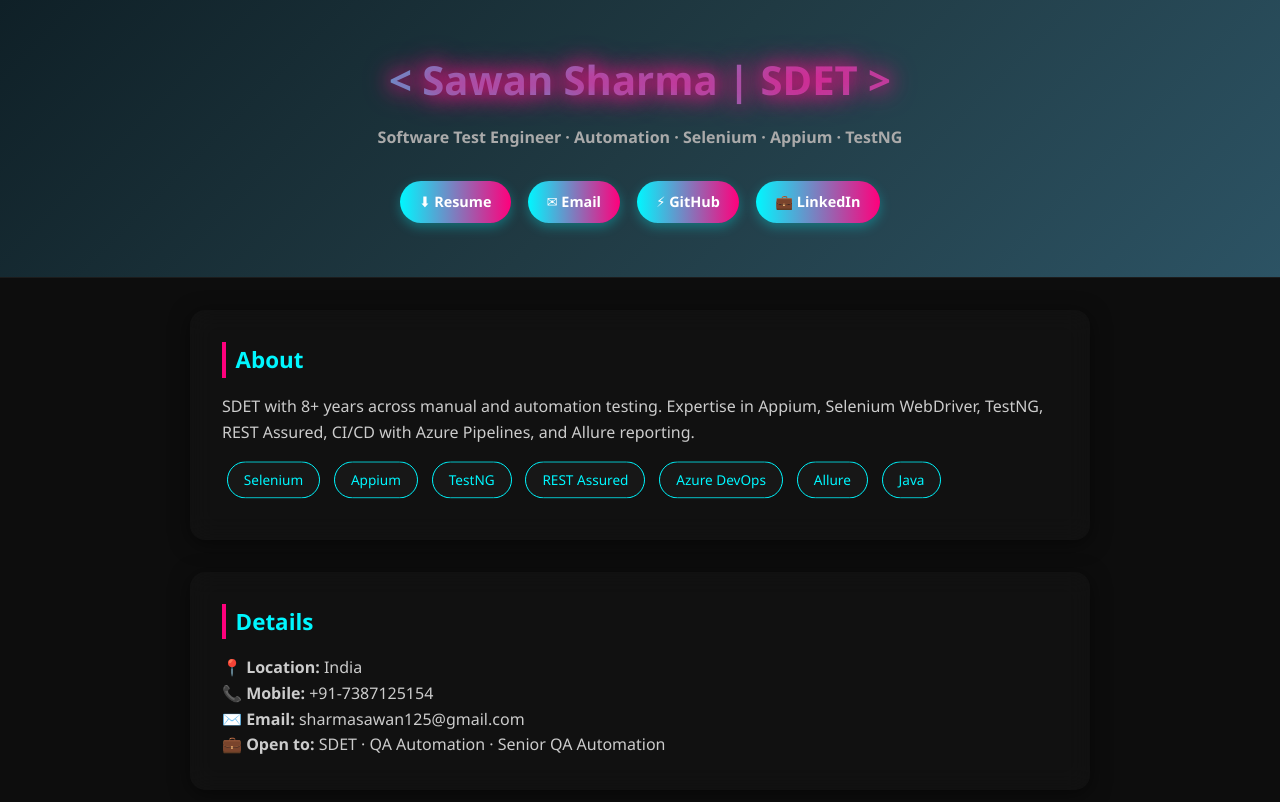
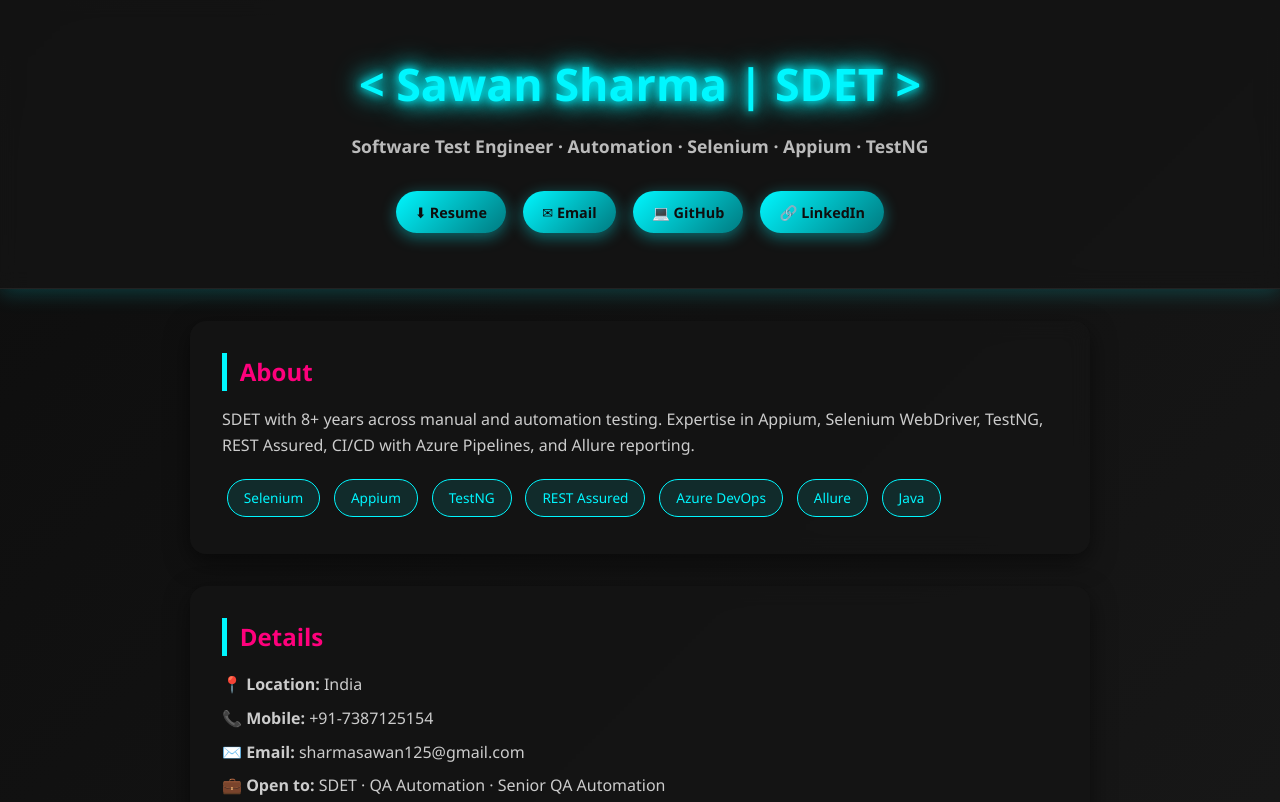
Before and after one commit to sawanS/Portfolio, a plain HTML site: page index.html in a window 1280 px wide. Shown: the top 802 px of the page. Drawn offline with Linux system fonts and the light colour scheme.

Commit message:
Update index.html

```diff
--- a/index.html
+++ b/index.html
@@ -14,50 +14,41 @@
     }
 
     body {
-      background: #0d0d0d;
+      background: linear-gradient(135deg, #0d0d0d, #1a1a1a);
       color: #e0e0e0;
       line-height: 1.6;
       overflow-x: hidden;
     }
 
-    /* Glow Animations */
-    @keyframes neonGlow {
-      0%, 100% { text-shadow: 0 0 5px #00f7ff, 0 0 10px #00f7ff; }
-      50% { text-shadow: 0 0 20px #ff007c, 0 0 30px #ff007c; }
-    }
-
-    @keyframes float {
-      0%, 100% { transform: translateY(0px); }
-      50% { transform: translateY(-6px); }
-    }
-
-    @keyframes fadeInUp {
-      0% { opacity: 0; transform: translateY(20px); }
-      100% { opacity: 1; transform: translateY(0); }
+    /* Neon Glow Effect */
+    .glow {
+      text-shadow: 0 0 10px #00f7ff, 0 0 20px #00f7ff, 0 0 30px #00f7ff;
     }
 
     /* Header */
     header {
       text-align: center;
       padding: 3rem 1rem;
-      background: linear-gradient(135deg, #0f2027, #203a43, #2c5364);
-      border-bottom: 1px solid #1c1c1c;
+      background: rgba(20, 20, 20, 0.85);
+      backdrop-filter: blur(10px);
+      border-bottom: 1px solid #222;
+      box-shadow: 0 4px 20px rgba(0, 247, 255, 0.2);
     }
 
     header h1 {
-      font-size: 2.5rem;
-      background: linear-gradient(90deg, #00f7ff, #ff007c);
-      -webkit-background-clip: text;
-      -webkit-text-fill-color: transparent;
-      animation: neonGlow 3s infinite alternate;
+      font-size: 2.8rem;
+      color: #00f7ff;
+      animation: fadeInDown 1.5s ease;
     }
 
     header h2 {
-      font-size: 1rem;
-      color: #aaa;
+      font-size: 1.1rem;
+      color: #bbb;
       margin-top: 0.8rem;
+      animation: fadeInUp 2s ease;
     }
 
+    /* Buttons */
     .buttons {
       margin-top: 1.5rem;
     }
@@ -68,17 +59,17 @@
       padding: 0.6rem 1.2rem;
       border-radius: 30px;
       text-decoration: none;
-      background: linear-gradient(90deg, #00f7ff, #ff007c);
-      color: #fff;
+      background: linear-gradient(135deg, #00f7ff, #007a80);
+      color: #0e0e0e;
       font-weight: 600;
       font-size: 0.9rem;
       transition: 0.3s ease;
-      box-shadow: 0 4px 12px rgba(0, 247, 255, 0.3);
+      box-shadow: 0 4px 15px rgba(0, 247, 255, 0.4);
     }
 
     .buttons a:hover {
-      transform: scale(1.05);
-      box-shadow: 0 6px 16px rgba(255, 0, 124, 0.5);
+      transform: translateY(-3px) scale(1.05);
+      box-shadow: 0 6px 20px rgba(0, 247, 255, 0.6);
     }
 
     /* Sections */
@@ -86,24 +77,30 @@
       max-width: 900px;
       margin: 2rem auto;
       padding: 2rem;
-      border-radius: 15px;
-      background: rgba(20, 20, 20, 0.6);
-      backdrop-filter: blur(12px);
-      box-shadow: 0 4px 20px rgba(0,0,0,0.5);
-      animation: fadeInUp 1s ease;
+      border-radius: 16px;
+      background: rgba(20, 20, 20, 0.85);
+      backdrop-filter: blur(10px);
+      box-shadow: 0 8px 25px rgba(0,0,0,0.5);
+      transition: 0.3s;
+    }
+
+    section:hover {
+      transform: translateY(-5px);
+      box-shadow: 0 10px 30px rgba(0,247,255,0.25);
     }
 
     section h3 {
-      font-size: 1.4rem;
+      font-size: 1.5rem;
       margin-bottom: 1rem;
-      color: #00f7ff;
-      border-left: 4px solid #ff007c;
-      padding-left: 0.6rem;
+      color: #ff007c;
+      border-left: 5px solid #00f7ff;
+      padding-left: 0.8rem;
     }
 
     section p {
       font-size: 1rem;
       color: #ccc;
+      margin-bottom: 0.5rem;
     }
 
     /* Skills */
@@ -114,65 +111,78 @@
     .skills span {
       display: inline-block;
       margin: 0.3rem;
-      padding: 0.4rem 1rem;
+      padding: 0.45rem 1rem;
       border-radius: 20px;
-      background: rgba(26, 26, 26, 0.8);
+      background: rgba(0, 247, 255, 0.1);
       border: 1px solid #00f7ff;
       color: #00f7ff;
       font-size: 0.85rem;
       transition: 0.3s;
-      animation: float 3s ease-in-out infinite;
     }
 
     .skills span:hover {
       background: #00f7ff;
       color: #0e0e0e;
-      box-shadow: 0 0 10px #00f7ff;
+      box-shadow: 0 0 12px #00f7ff;
     }
 
     /* Projects */
     .project {
       margin-bottom: 1.5rem;
       padding: 1.2rem;
-      border-radius: 12px;
-      background: #1a1a1a;
+      border-radius: 10px;
+      background: rgba(30, 30, 30, 0.9);
+      border-left: 3px solid #00f7ff;
       transition: 0.3s;
-      box-shadow: 0 2px 10px rgba(0,0,0,0.4);
     }
 
     .project:hover {
-      transform: translateY(-6px) scale(1.02);
-      box-shadow: 0 6px 20px rgba(0,247,255,0.4);
+      transform: translateX(8px);
+      box-shadow: 0 4px 15px rgba(0,247,255,0.3);
     }
 
     .project h4 {
       font-size: 1.1rem;
-      color: #ff007c;
+      color: #00f7ff;
       margin-bottom: 0.5rem;
     }
 
     /* Footer */
     footer {
       text-align: center;
-      padding: 1.5rem 1rem;
-      font-size: 0.9rem;
-      color: #aaa;
+      padding: 2rem 1rem;
+      font-size: 0.85rem;
+      color: #777;
+      margin-top: 2rem;
       border-top: 1px solid #1c1c1c;
-      margin-top: 3rem;
-      background: linear-gradient(90deg, #00f7ff33, #ff007c33);
+    }
+
+    footer span {
+      color: #00f7ff;
+    }
+
+    /* Animations */
+    @keyframes fadeInDown {
+      from { opacity: 0; transform: translateY(-20px); }
+      to { opacity: 1; transform: translateY(0); }
+    }
+
+    @keyframes fadeInUp {
+      from { opacity: 0; transform: translateY(20px); }
+      to { opacity: 1; transform: translateY(0); }
     }
   </style>
 </head>
 <body>
   <!-- Header -->
   <header>
-    <h1>&lt; Sawan Sharma | SDET &gt;</h1>
+    <h1 class="glow">&lt; Sawan Sharma | SDET &gt;</h1>
     <h2>Software Test Engineer · Automation · Selenium · Appium · TestNG</h2>
     <div class="buttons">
       <a href="SawanSharma_Resume_8+YEO.pdf" download>⬇ Resume</a>
       <a href="mailto:sharmasawan125@gmail.com">✉ Email</a>
-      <a href="https://github.com/" target="_blank">⚡ GitHub</a>
-      <a href="https://linkedin.com/" target="_blank">💼 LinkedIn</a>
+      <a href="https://github.com/" target="_blank">💻 GitHub</a>
+      <a href="https://linkedin.com/" target="_blank">🔗 LinkedIn</a>
     </div>
   </header>
 
@@ -215,7 +225,7 @@
 
   <!-- Footer -->
   <footer>
-    &copy; 2025 Sawan Sharma | Built with ⚡ passion & clean code.
+    &copy; 2025 <span>Sawan Sharma</span> | Built with ❤️ and clean code.
   </footer>
 </body>
 </html>
```
